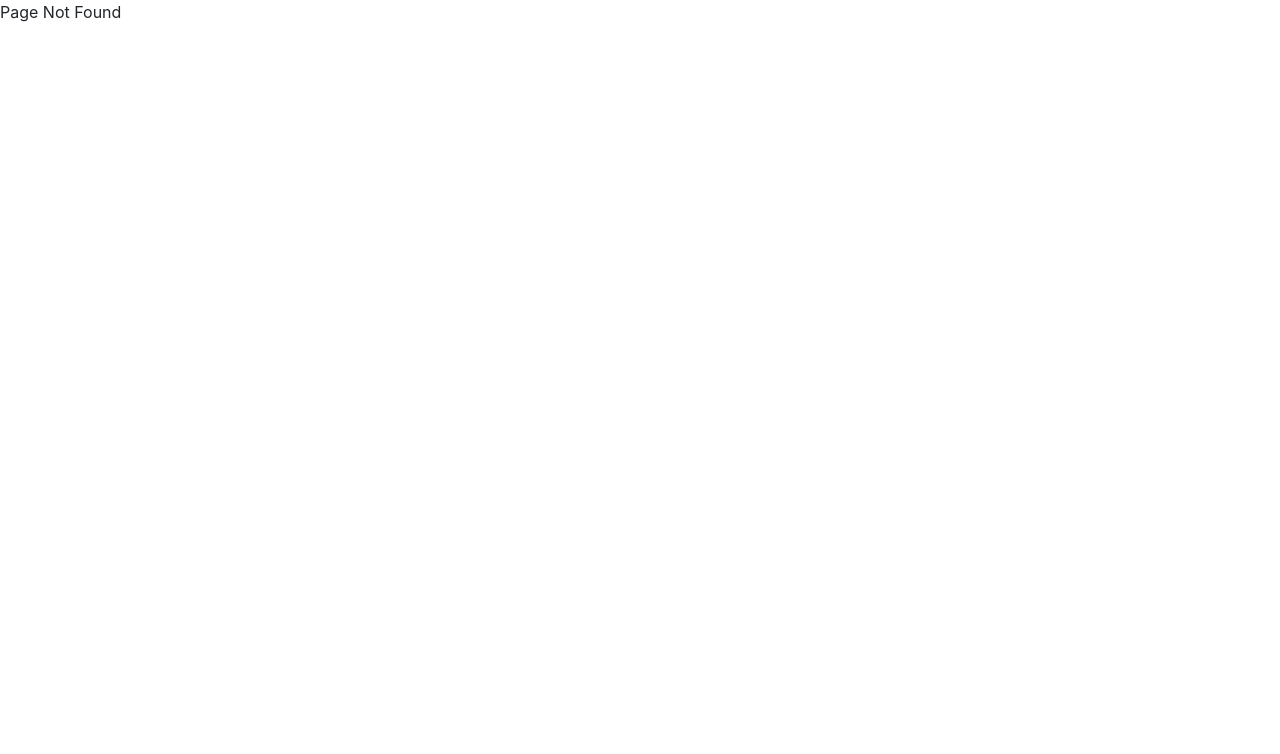
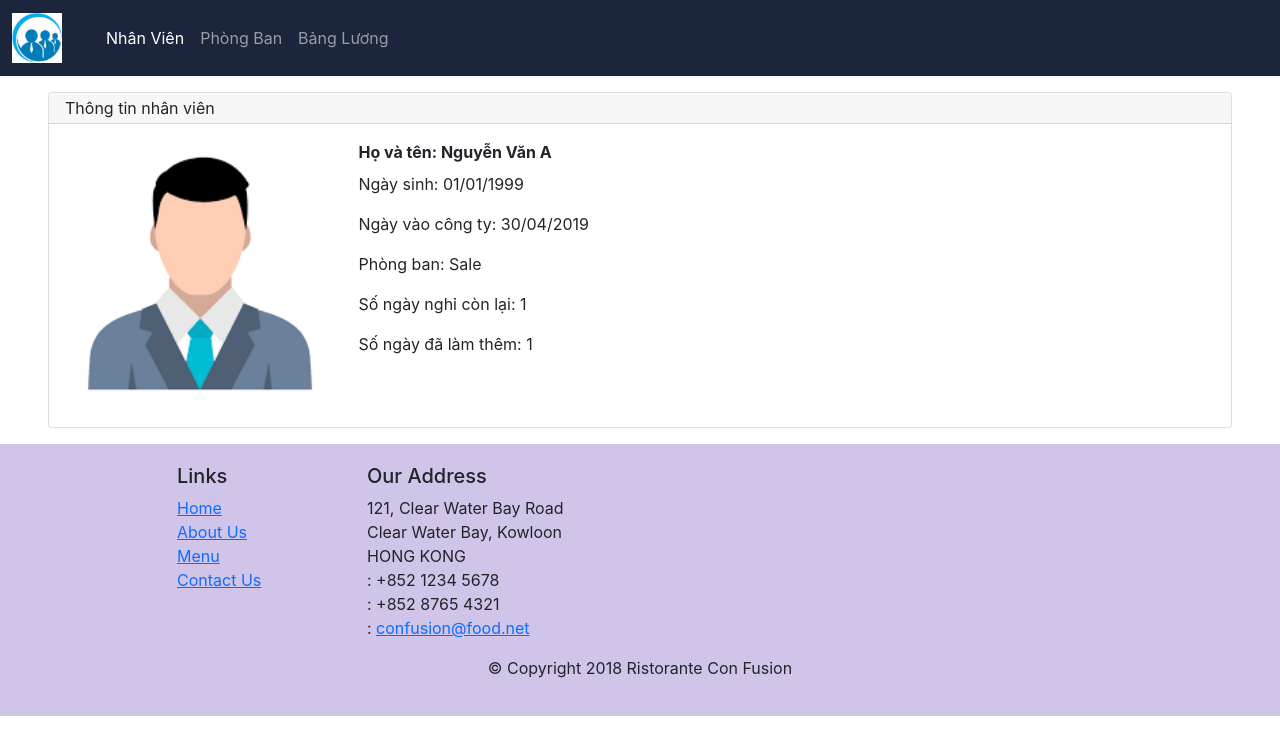
Before and after one commit to victhangnguyen/RJS101x_ASM_thangncfx16840, a React (Create React App) app: page /staffs/0 in a window 1280 px wide. Before the commit this address had no page. Shown: the top 754 px of the page. Built offline with nearby package versions, Linux system fonts and the light colour scheme.

Commit message:
updating HeaderComp for Logo, MainComp for Route Detail, and upgrade function for StaffDetail and Staff Component

```diff
--- a/src/App.css
+++ b/src/App.css
@@ -16,6 +16,9 @@
   color: white;
 
 } */
+.card a {
+  text-decoration: none;
+}
 
 .card-title {
   pointer-events: fill !important;
@@ -43,17 +46,16 @@
 .card-avatar {
   display: flex;
   height: 100%;
-  justify-content: center;
-  align-items: center;
 }
 
 .card-avatar > img {
-  width: 50%;
-}
+  width: 100%;
+  object-fit: cover;}
 
 @media only screen and (min-width: 768px) {
   .card-avatar > img {
     width: 100%;
+    object-fit: cover;
   }
 }
 
--- a/src/App.js
+++ b/src/App.js
@@ -7,6 +7,7 @@ import Main from './components/MainComponent';
 import Staff from './components/StaffListComponent';
 import Department from './components/DepartmentComponent';
 import Salary from './components/SalaryComponent';
+import StaffDetail from './components/StaffDetailComponent';
 
 //! imp Datas
 import { STAFFS } from './shared/staffs';
@@ -27,15 +28,15 @@ export class App extends React.Component {
             <Route path="/" element={<Main />}>
               <Route index element={<Staff staffs={this.state.staffs} />} />
               <Route
-                path="staff"
+                path="staffs"
                 element={<Staff staffs={this.state.staffs} />}
-              >
-                {/* Route id */}
-              </Route>
+              />
+              <Route path="staffs/:staffId" element={<StaffDetail />} />
+
               <Route path="department" element={<Department />} />
               <Route path="salary" element={<Salary />} />
             </Route>
-            <Route path="*" element={<PageNotFound />} />
+            {/* <Route path="*" element={<PageNotFound />} /> */}
           </Routes>
         </BrowserRouter>
       </div>
--- a/src/components/HeaderComponent.js
+++ b/src/components/HeaderComponent.js
@@ -16,7 +16,7 @@ function Header(props) {
         <NavbarBrand className="mr-auto" href="/">
           <div className="logo">
             <img
-              src="assets/images/logo192.png"
+              src="/assets/images/logo192.png"
               alt="Ứng dụng quản lý nhân sự v1.0"
             />
           </div>
@@ -25,7 +25,7 @@ function Header(props) {
         <Collapse navbar>
           <Nav navbar>
             <NavItem>
-              <NavLink className="nav-link" to="/staff">
+              <NavLink className="nav-link" to="/staffs">
                 Nhân Viên
               </NavLink>
             </NavItem>
--- a/src/components/MainComponent.js
+++ b/src/components/MainComponent.js
@@ -23,9 +23,7 @@ export class Main extends React.Component {
     return (
       <React.Fragment>
         <Header />
-        <div className="container">
-          <Outlet />
-        </div>
+        <Outlet />
         <Footer />
       </React.Fragment>
     );
--- a/src/components/StaffDetailComponent.js
+++ b/src/components/StaffDetailComponent.js
@@ -1,4 +1,8 @@
 import { Card, CardBody, CardTitle, CardText, CardHeader } from 'reactstrap';
+import { useParams } from 'react-router-dom';
+
+//! imp Datas
+import { STAFFS } from '../shared/staffs';
 
 function getddmmyyyy(isoDate) {
   const date = new Date(isoDate);
@@ -12,21 +16,22 @@ function getddmmyyyy(isoDate) {
   return dd + '/' + mm + '/' + yyyy;
 }
 
-function renderStaff(staff) {
+function renderStaff(staffId) {
   //! gaurd clause
-  if (staff === null) return <div></div>;
+  if (staffId === null) return <div></div>;
 
+  const staff = STAFFS.find((staff) => String(staff.id) === staffId);
   return (
-    <Card className="mt-2 border border-2 border-secondary">
+    <Card>
       <CardHeader className="px-3">Thông tin nhân viên</CardHeader>
       <CardBody className="px-3">
         <div className="row">
-          <div className="col-4">
+          <div className="col-12 col-md-4 col-lg-3">
             <div className="card-avatar">
-              <img src="assets/images/avatar.png" alt="" />
+              <img src="/assets/images/avatar.png" alt="" />
             </div>
           </div>
-          <div className="col-8">
+          <div className="col-12 col-md-8 col-lg-9">
             <CardTitle className="fw-bold">Họ và tên: {staff.name}</CardTitle>
             <CardText>Ngày sinh: {getddmmyyyy(staff.doB)}</CardText>
             <CardText>
@@ -44,7 +49,15 @@ function renderStaff(staff) {
 
 //! Presentational Component
 function StaffDetail(props) {
-  return <div className="col-md-6">{renderStaff(props.staff)}</div>;
+  const params = useParams();
+  console.log('params: ', params); //! __DEBUG __params
+  return (
+    <div className="container-fuild my-3 mx-5">
+      <div className="row">
+        <div className="col-12">{renderStaff(params.staffId)}</div>
+      </div>
+    </div>
+  );
 }
 
 export default StaffDetail;
--- a/src/components/StaffListComponent.js
+++ b/src/components/StaffListComponent.js
@@ -1,5 +1,6 @@
 import React from 'react';
 import { Card, CardBody, CardTitle, CardHeader, CardImg } from 'reactstrap';
+import { Link } from 'react-router-dom';
 //! imp Components
 import StaffDetail from './StaffDetailComponent';
 
@@ -7,21 +8,20 @@ import StaffDetail from './StaffDetailComponent';
 
 //! Container Function
 function StaffListComponent(props) {
-  const [currentStaff, setCurrentStaff] = React.useState(null);
+  // const [selectedStaff, setSelectedStaff] = React.useState(null);
 
-  const onSelectedStaff = function (staffId) {
-    setCurrentStaff(staffId);
-  };
+  // const onSelectedStaff = function (staffId) {
+  //   setSelectedStaff(staffId);
+  // };
 
   const staffList = props.staffs.map((staff) => {
     return (
       <div key={staff.id} className="col-6 col-md-4 col-lg-2">
         <Card
-          className={`staff my-2 border border-2 ${
-            staff.id === currentStaff ? 'active' : ''
-          }`}
-          onClick={onSelectedStaff.bind(this, staff.id)}
+          className="staff my-2 border border-2"
+          // onClick={onSelectedStaff.bind(this, staff.id)}
         >
+          <Link to={`/staffs/${staff.id}`}>
             <CardHeader className="px-3">ID: {staff.id}</CardHeader>
             <CardBody className="px-3">
               <div className="row">
@@ -35,13 +35,14 @@ function StaffListComponent(props) {
                 </div>
               </div>
             </CardBody>
+          </Link>
         </Card>
       </div>
     );
   });
 
   return (
-    <div className="container">
+    <div className="container-fuild my-3 mx-5">
       <div className="row">{staffList}</div>
       {/* <div className="row">
         <StaffDetail
```
Lines whose indentation alone changed are shown as unchanged.
